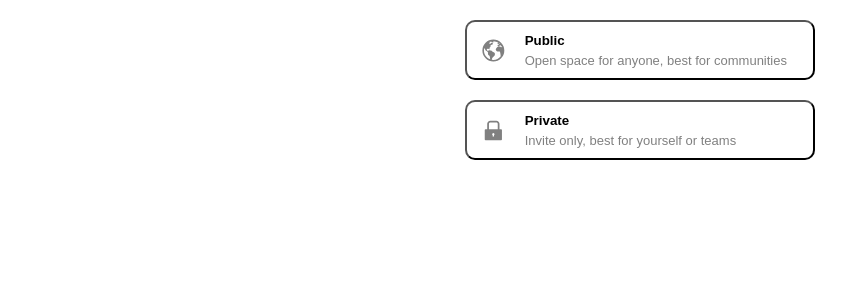
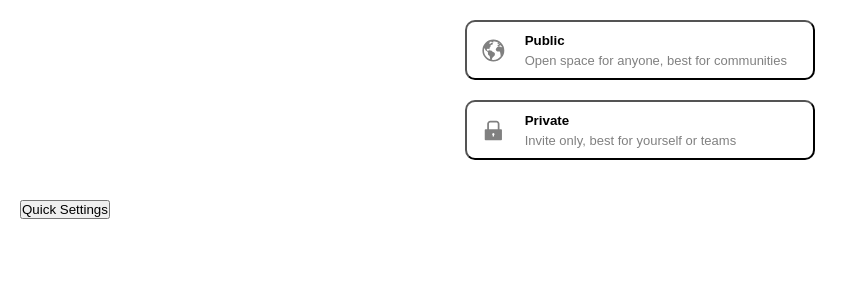
Before and after one commit to kosuo9909/radios, a React (Create React App) app: page / in a window 1280 px wide. Shown: the top 300 px of the page, without its empty margins (0-858 px from the left). Built offline with nearby package versions, Linux system fonts and the light colour scheme; the HTML template or start-up script is replaced by a standard one.

Commit message:
app.js conflict commit

```diff
--- a/src/App.js
+++ b/src/App.js
@@ -1,12 +1,13 @@
 import './App.css';
 import CustomButtons from './components/CustomButtons';
-// import DialogTest from './components/DialogTest';
+import DialogTest from './components/DialogTest';
 // import DialogTestVanilla from './components/DialogTestVanilla';
 
 function App() {
   return (
     <div className="App">
       <CustomButtons />
+      <DialogTest />
     </div>
   );
 }
```
